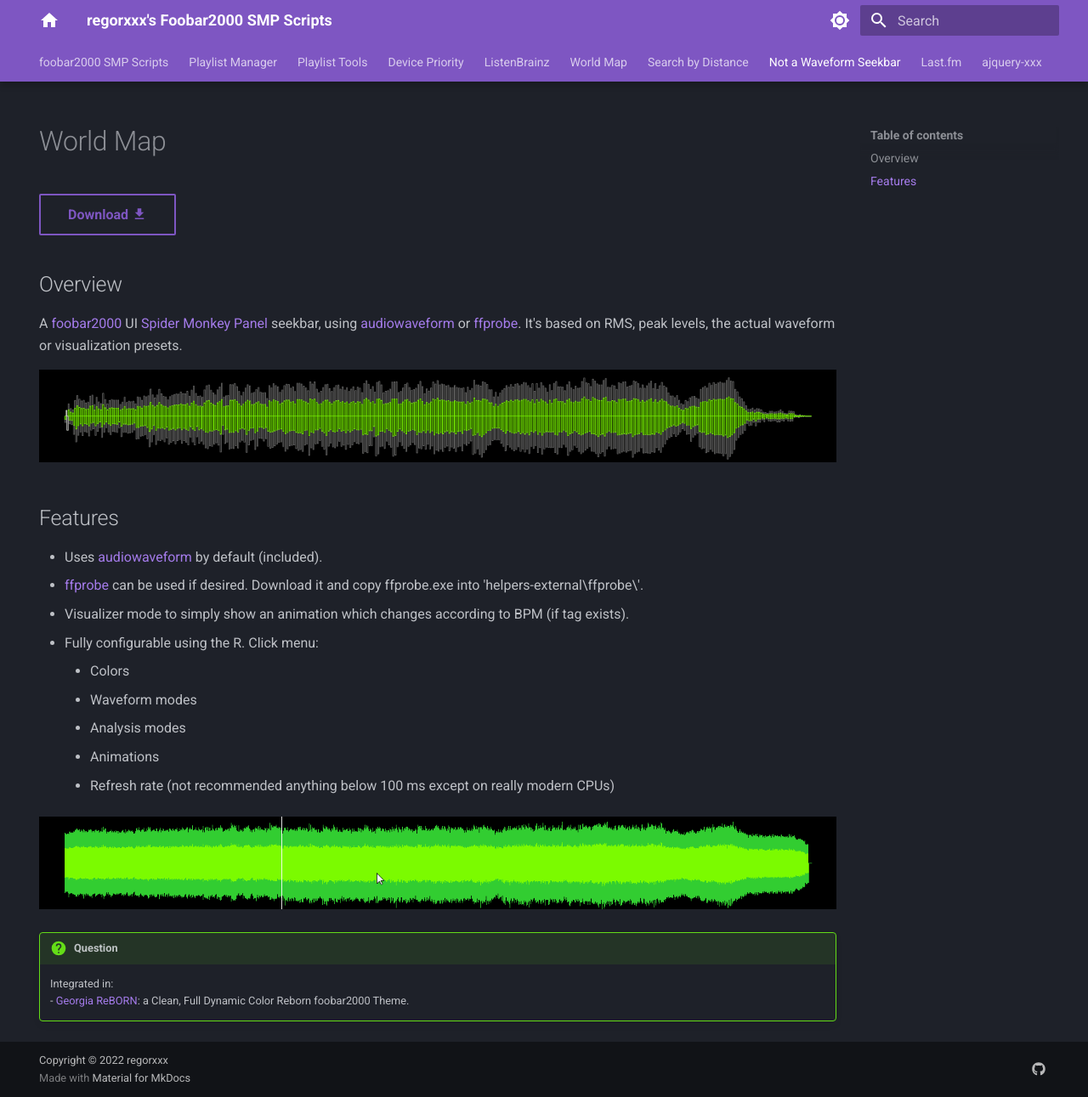
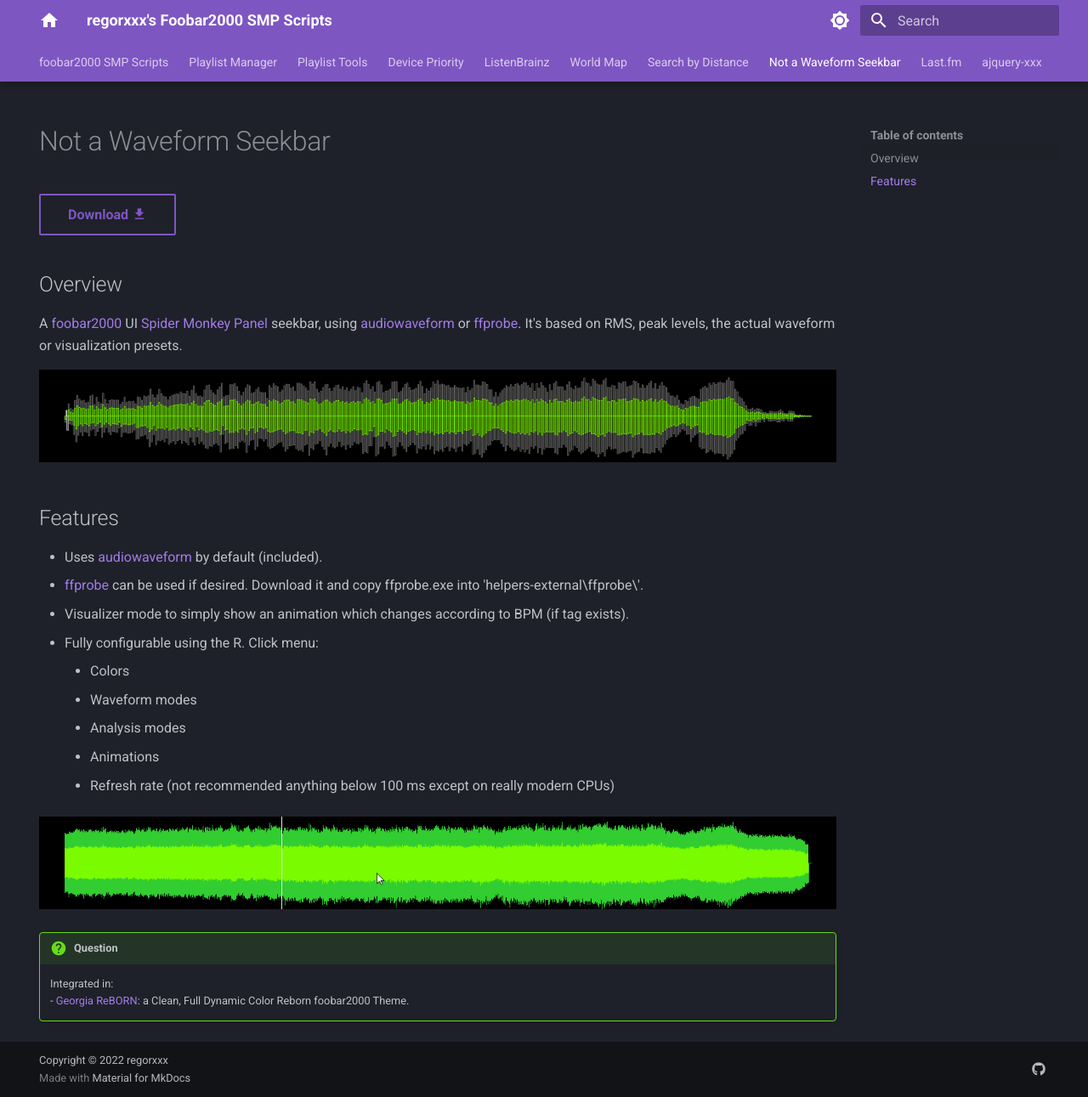
Before and after one commit to regorxxx/foobar2000-SMP.github.io, an MkDocs documentation site: the page built from docs/scripts/not-a-waveform-seekbar-smp.md, in a window 1280 px wide and 1291 px high. Shown: the whole window at 85% size. Built offline with MkDocs 1.6.1 and Material for MkDocs 9.7.7, drawn with Linux system fonts in a browser that asks for light colours.

Commit message:
Add Not a Waveform SMP.

```diff
--- a/docs/scripts/not-a-waveform-seekbar-smp.md
+++ b/docs/scripts/not-a-waveform-seekbar-smp.md
@@ -2,7 +2,7 @@
 hide: navigation
 ---
 
-# World Map
+# Not a Waveform Seekbar
 
 [Download :material-download:](https://github.com/regorxxx/Not-A-Waveform-Seekbar-SMP){ .md-button }
 
```
